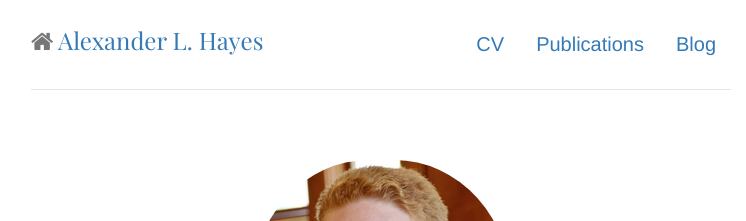
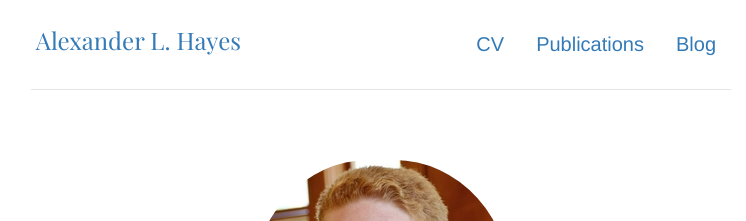
Before and after one commit to hayesall/hayesall.github.io, a Jekyll site: the page built from index.html, in a window 1280 px wide. Shown: the top 221 px of the page, without its empty margins (259-1005 px from the left). Built offline with Jekyll 4.4.1, drawn with Linux system fonts in a browser that asks for light colours.

Commit message:
Removing the house icon and making the portrait responsive.

```diff
--- a/_layouts/default.html
+++ b/_layouts/default.html
@@ -15,7 +15,7 @@
 	    <li role="presentation"><a href="/publications/">Publications</a></li>
 	    <li role="presentation"><a href="/blog/">Blog</a></li>
 	</ul></nav>
-	<h3 class="text-muted"><i class="fa fa-home"></i><a href="/" style="padding-left: 0.2em;">Alexander L. Hayes</a></h3>
+	<h3 class="text-muted"><a href="/" style="padding-left: 0.2em;">Alexander L. Hayes</a></h3>
 
 	</div><!-- /.header clearflix -->
 
--- a/index.html
+++ b/index.html
@@ -6,7 +6,7 @@
 
 <div class="container-fluid">
   <div class="row">
-    <div class="col-md-12"><img src="/img/AlexanderLHayes.jpg" alt="Portrait of Alexander L. Hayes" style="border-radius: 45%; display: block; margin: auto; padding-top: 2em; padding-bottom: 2em;"/></div>
+    <div class="col-md-12"><img class="img-responsive" src="/img/AlexanderLHayes.jpg" alt="Portrait of Alexander L. Hayes" style="border-radius: 45%; display: block; margin: auto; padding-top: 2em; padding-bottom: 2em;"/></div>
   </div>
 
   <div class="row">
```
